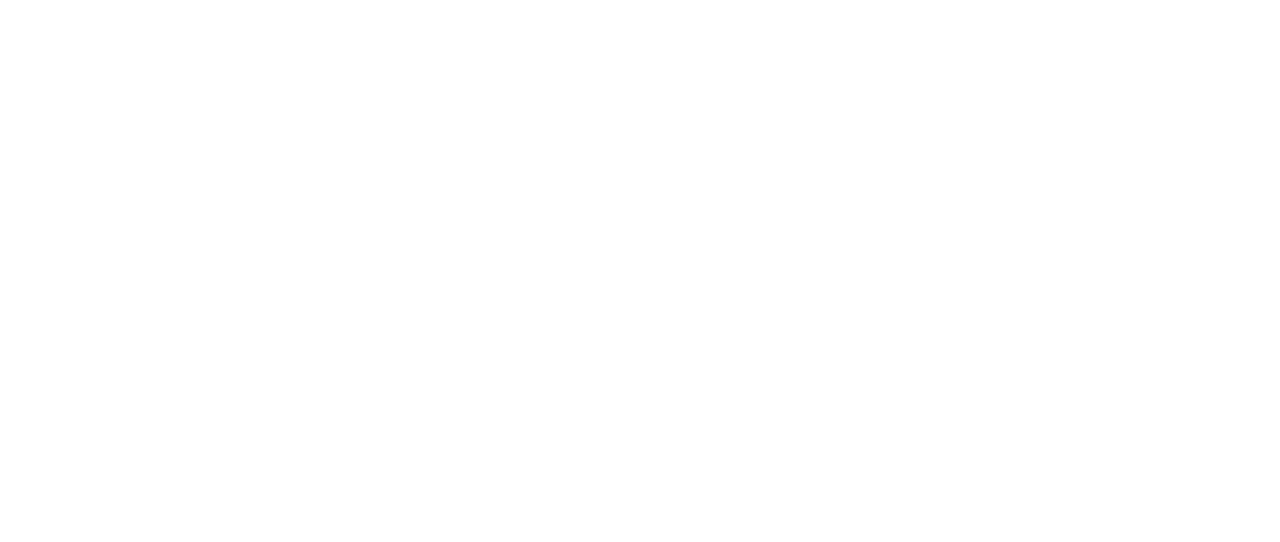
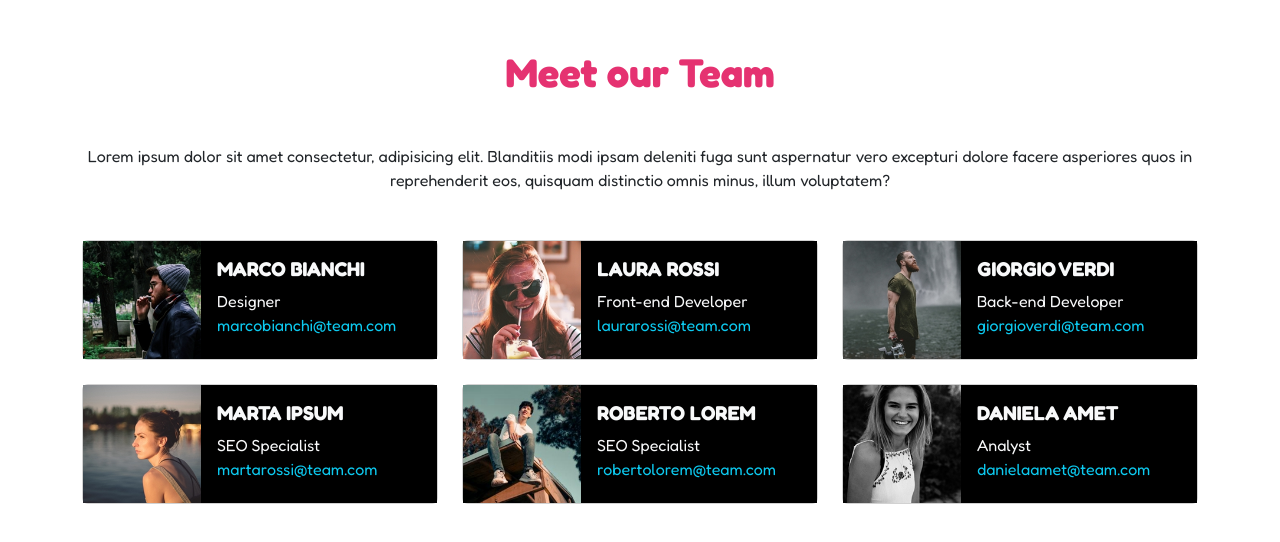
Before and after one commit to Federico-Zorzi/js-our-team, a plain HTML site: page index.html in a window 1280 px wide. Drawn offline with nearby package versions, Linux system fonts and the light colour scheme.

Commit message:
print card

```diff
--- a/css/style.css
+++ b/css/style.css
@@ -0,0 +1,14 @@
+a {
+  text-decoration: none;
+}
+
+body {
+  font-family: "Fredoka", sans-serif;
+  font-optical-sizing: auto;
+  font-style: normal;
+  font-variation-settings: "wdth" 100;
+}
+
+h1 {
+  color: rgb(229, 50, 113);
+}
--- a/index.html
+++ b/index.html
@@ -27,20 +27,49 @@
     /> -->
 
     <!-- GOOGLE FONTS -->
-    <!-- <link rel="preconnect" href="https://fonts.googleapis.com" />
+    <link rel="preconnect" href="https://fonts.googleapis.com" />
     <link rel="preconnect" href="https://fonts.gstatic.com" crossorigin />
     <link
-      href="https://fonts.googleapis.com/css2?family=Open+Sans:ital,wght@0,300..800;1,300..800&display=swap"
+      href="https://fonts.googleapis.com/css2?family=Fredoka:wght@300..700&family=Montserrat:ital,wght@0,100..900;1,100..900&display=swap"
       rel="stylesheet"
-    /> -->
+    />
 
     <link rel="stylesheet" href="./css/style.css" />
   </head>
 
   <body>
-    <header></header>
-    <main></main>
-    <footer></footer>
+    <div class="container">
+      <div class="text-center">
+        <h1 class="my-5 fs-1 fw-bold">Meet our Team</h1>
+        <p class="my-5">
+          Lorem ipsum dolor sit amet consectetur, adipisicing elit. Blanditiis
+          modi ipsam deleniti fuga sunt aspernatur vero excepturi dolore facere
+          asperiores quos in reprehenderit eos, quisquam distinctio omnis minus,
+          illum voluptatem?
+        </p>
+      </div>
+      <div class="row row-cols-md-2 row-cols-xl-3 g-4" id="grid-team">
+        <!--
+        <div class="col">
+          <div class="card">
+            <div class="row g-0 text-light bg-black">
+              <div class="col-md-4">
+                <img src="./img/male1.png" class="img-fluid" alt="..." />
+              </div>
+              <div class="col-md-8">
+                <div class="card-body">
+                  <h5>Nome Cognome</h5>
+                  <h6 class="card-title">Card title</h6>
+                  <address class="mb-0">
+                    <a href="#" class="link-info">userEmail@email.com </a>
+                  </address>
+                </div>
+              </div>
+            </div>
+          </div>
+        </div> -->
+      </div>
+    </div>
 
     <!-- BOOSTRAP JS -->
     <script
--- a/js/script.js
+++ b/js/script.js
@@ -3,36 +3,70 @@ const teamMembers = [
     name: "Marco Bianchi",
     role: "Designer",
     email: "marcobianchi@team.com",
-    img: "img/male1.png"
+    img: "img/male1.png",
   },
   {
     name: "Laura Rossi",
     role: "Front-end Developer",
     email: "laurarossi@team.com",
-    img: "img/female1.png"
+    img: "img/female1.png",
   },
   {
     name: "Giorgio Verdi",
     role: "Back-end Developer",
     email: "giorgioverdi@team.com",
-    img: "img/male2.png"
+    img: "img/male2.png",
   },
   {
     name: "Marta Ipsum",
     role: "SEO Specialist",
     email: "martarossi@team.com",
-    img: "img/female2.png"
+    img: "img/female2.png",
   },
   {
     name: "Roberto Lorem",
     role: "SEO Specialist",
     email: "robertolorem@team.com",
-    img: "img/male3.png"
+    img: "img/male3.png",
   },
   {
     name: "Daniela Amet",
     role: "Analyst",
     email: "danielaamet@team.com",
-    img: "img/female3.png"
+    img: "img/female3.png",
+  },
+];
+
+const gridTeamEl = document.getElementById("grid-team");
+
+const printCard = () => {
+  let cardMemberHtml = ``;
+
+  for (let member of teamMembers) {
+    let memberName = member.name;
+    let upperCaseMemberName = memberName.toUpperCase();
+
+    cardMemberHtml += `
+    <div class="col">
+      <div class="card">
+        <div class="row g-0 text-light bg-black h-100">
+          <div class="col-md-4">
+            <img src="./${member.img}" class="img-fluid" alt="${member.name} - ${member.role}" />
+          </div>
+          <div class="col-md-8">
+            <div class="card-body h-100">
+              <h5 class="fw-bold">${upperCaseMemberName}</h5>
+              <span>${member.role}</span>
+              <address class="mb-0">
+                <a href="#" class="link-info">${member.email}</a>
+              </address>
+            </div>
+          </div>
+        </div>
+      </div>
+    </div>`;
   }
-];
+  gridTeamEl.innerHTML = cardMemberHtml;
+};
+
+printCard();
```
